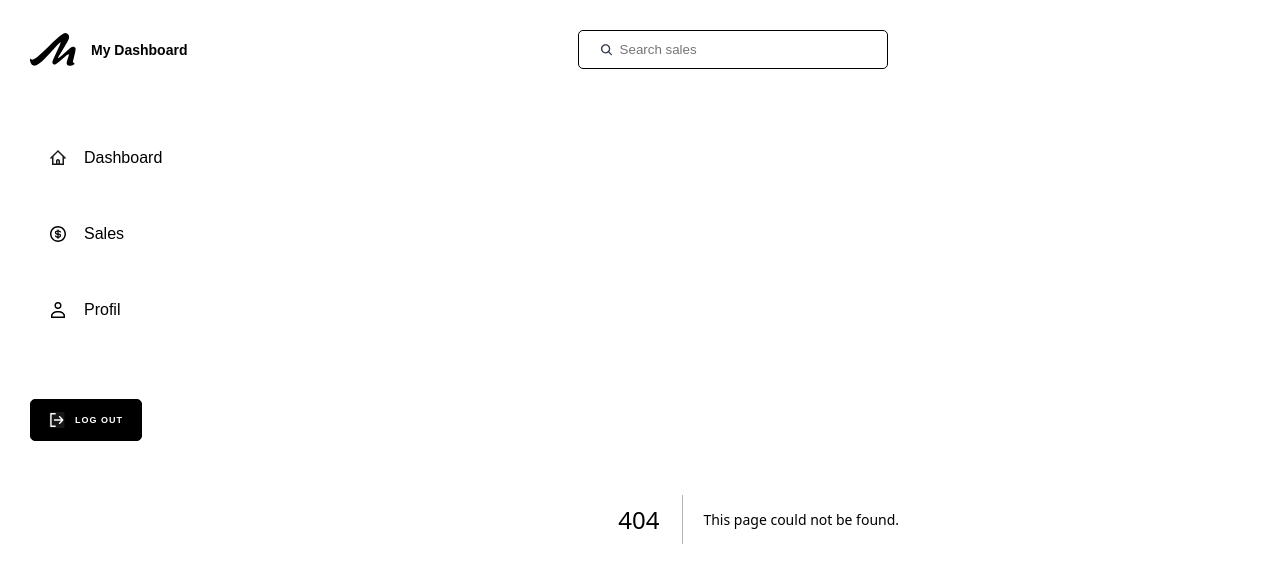
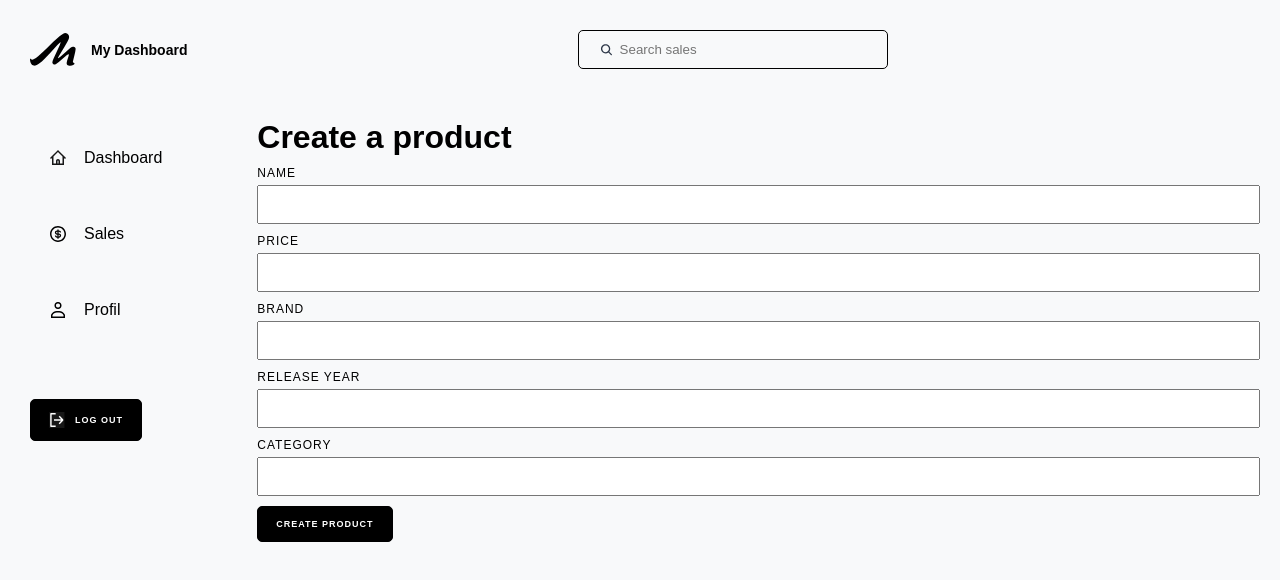
Before and after one commit to ynov-paris-m1-fullstack/mydashboard-front, a Next.js app: page /product in a window 1280 px wide. Before the commit this address had no page. Shown: the top 580 px of the page. Built offline with nearby package versions, Linux system fonts and the light colour scheme.

Commit message:
save work

```diff
--- a/src/app/page.js
+++ b/src/app/page.js
@@ -23,7 +23,7 @@ export default async function Home() {
       <StatCard label="Average sales" value={stats.getStats.averageSaleAmount} icon={salesIcon} />
       </div>
       <div className={styles.invoice__table}>
-        {
+        {/* {
           sales.map((sale) => (
             <div key={sale.saleId}>
               <Link >
@@ -32,7 +32,7 @@ export default async function Home() {
               </Link>
             </div>
           ))
-        }
+        } */}
       </div>
     </>
   );
--- /dev/null
+++ b/src/app/product/page.js
@@ -0,0 +1,11 @@
+import CreateProductForm from '@/components/form/CreateProductForm';
+const Page = () => {
+    return (
+        <div>
+            <h1>Create a product</h1>
+            <CreateProductForm />
+        </div>
+    )
+}
+
+export default Page;
--- /dev/null
+++ b/src/components/Input/index.js
@@ -0,0 +1,23 @@
+import styles from "./index.module.scss";
+
+const Index = ({
+    label,
+    value,
+    name,
+    type,
+    handleChange,
+}) => {
+    return (
+        <div className={styles.wrapper}>
+            <label>{label}</label>
+            <input
+                type={type}
+                value={value}
+                name={name}
+                onChange={handleChange}
+            />
+        </div>
+  );
+}
+
+export default Index;
--- /dev/null
+++ b/src/components/Input/index.module.scss
@@ -0,0 +1,19 @@
+.wrapper {
+    margin: 10px 0px;
+    label {
+        display: block;
+        margin-bottom: 5px;
+        text-transform: uppercase;
+        letter-spacing: 1px;
+        font-size: 12px;
+        font-weight: 400;
+    }
+    input {
+        width: 100%;
+        padding: 10px;
+        transition: 0.3s all;
+        &:focus {
+            outline: 1px solid #000;
+        }
+    }
+}
--- /dev/null
+++ b/src/components/form/CreateProductForm/index.js
@@ -0,0 +1,71 @@
+'use client';
+import {useState} from "react";
+import Input from "@/components/Input";
+import Button from "@/components/Button";
+
+const Index = () => {
+
+    const [form, setForm] = useState({
+        name: "",
+        price: "",
+        brand: "",
+        releaseYear: "",
+        category: "",
+    });
+
+    return (
+        <form action="">
+            <Input
+                name="name"
+                label="Name"
+                type="text"
+                handleChange={(e) => {
+                    console.log(form);
+                    setForm({
+                        ...form,
+                        name: e.target.value
+                    });
+                }}
+            />
+            <Input
+                name="price"
+                label="Price"
+                type="number"
+                handleChange={(e) => {
+                    console.log(form);
+                    setForm({
+                        ...form,
+                        price: e.target.value
+                    });
+                }}
+            />
+            <Input
+                name="brand"
+                label="brand"
+                type="text"
+            />
+            <Input
+                name="releaseYear"
+                label="Release year"
+                type="number"
+            />
+            <Input
+                name="Category"
+                label="Category"
+                type="number"
+            />
+            <Button
+                handleClick={(e) => {
+                    e.preventDefault();
+                    console.log(productName);
+                    console.log("Product created")
+                }}
+                label="Create product"
+                type="submit"
+                classes="btn btn__primary"
+            />
+        </form>
+    )
+}
+
+export default Index;
```
